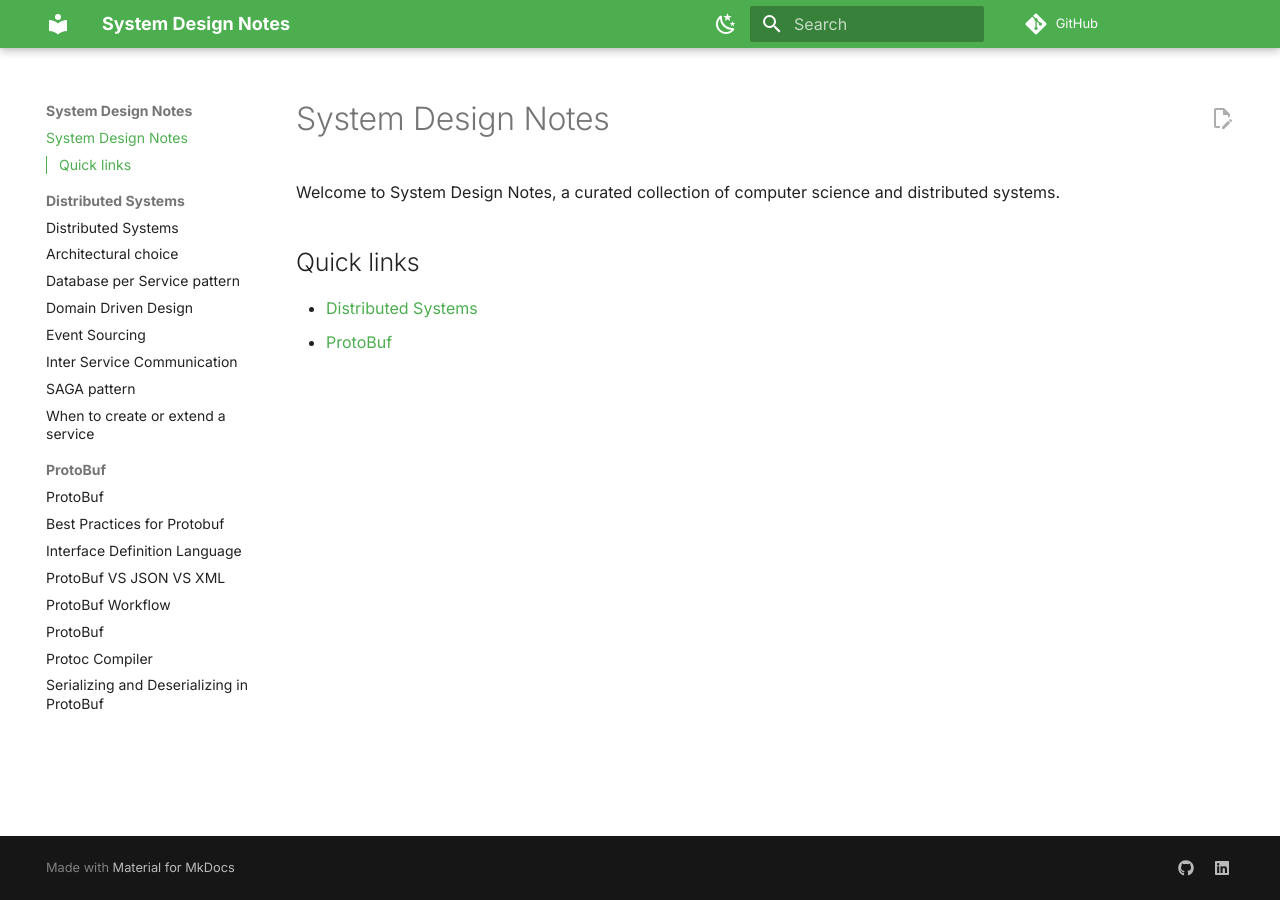
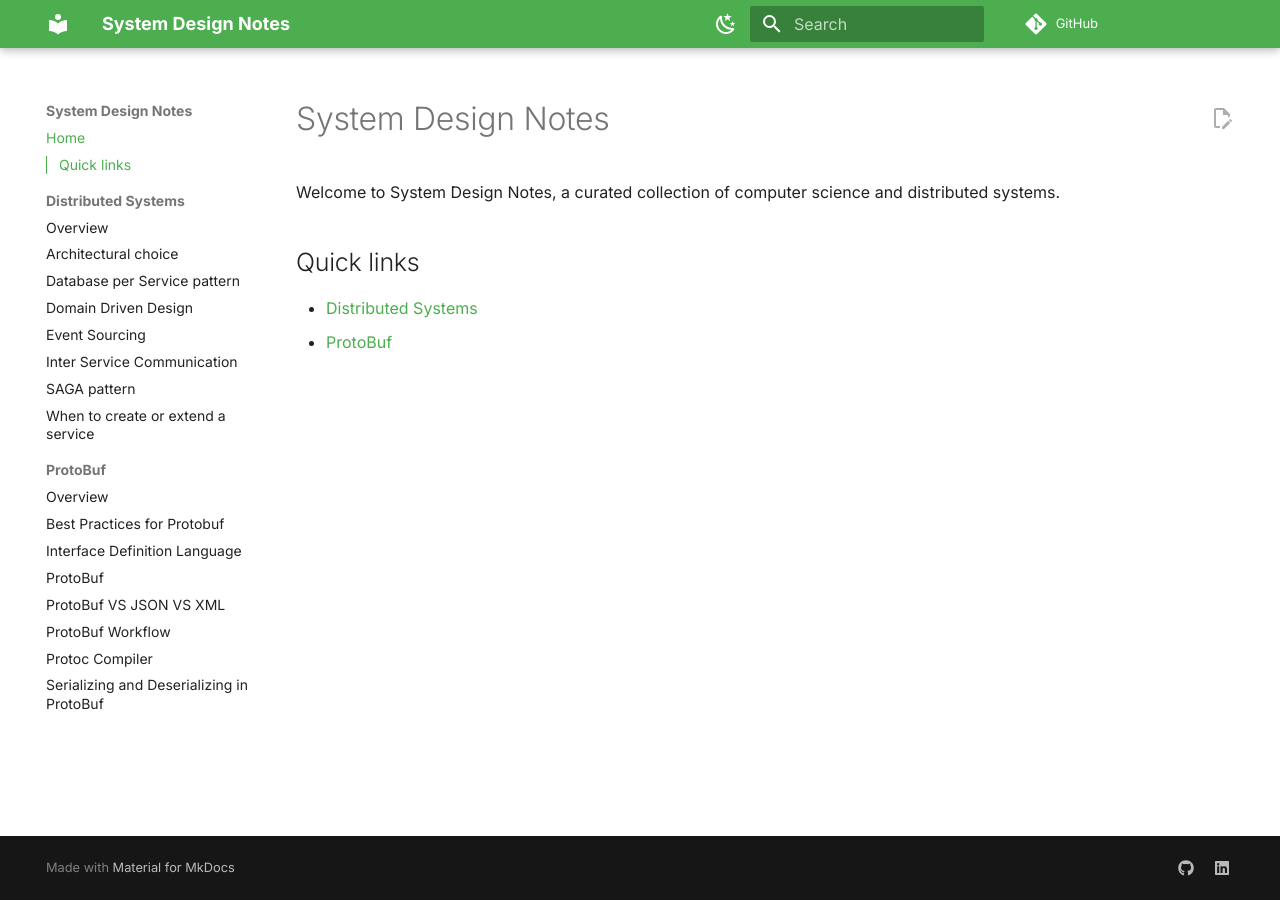
Before and after one commit to Abhijit25Mishra/System-Design-Notes, an MkDocs documentation site: the page built from docs/index.md, in a window 1280 px wide. Built offline with MkDocs 1.6.1 and Material for MkDocs 9.7.7, drawn with Linux system fonts in a browser that asks for light colours; comment, search, counter and statistics services are not loaded; some of the changed lines change nothing that is shown.

Commit message:
vault backup: 2025-11-03 02:36:08

```diff
--- a/mkdocs.yml
+++ b/mkdocs.yml
@@ -43,7 +43,8 @@ repo_name: GitHub
 edit_uri: edit/main/docs/
 
 plugins:
-  - awesome-pages
+  # - awesome-pages:  <- REMOVED this plugin
+  #     ignore_pages_files: true
   - search
 
 extra:
@@ -67,3 +68,25 @@ markdown_extensions:
   - pymdownx.tasklist:
       custom_checkbox: true
   - attr_list
+
+# ADDED this manual navigation block back
+nav:
+  - Home: index.md
+  - Distributed Systems:
+      - Overview: "Distributed Systems/index.md"
+      - Architectural choice: "Distributed Systems/Architectural choice.md"
+      - Database per Service pattern: "Distributed Systems/Database per Service pattern.md"
+      - Domain Driven Design: "Distributed Systems/Domain Driven Design.md"
+      - Event Sourcing: "Distributed Systems/Event Sourcing.md"
+      - Inter Service Communication: "Distributed Systems/Inter-Service Communication.md"
+      - SAGA pattern: "Distributed Systems/SAGA pattern.md"
+      - When to create or extend a service: "Distributed Systems/When to create or extend a service.md"
+  - ProtoBuf:
+      - Overview: "ProtoBuf/index.md"
+      - Best Practices for Protobuf: "ProtoBuf/Best Practices for Protobuf.md"
+      - Interface Definition Language: "ProtoBuf/Interface Definition Language.md"
+      - ProtoBuf: "ProtoBuf/ProtoBuf.md"
+      - ProtoBuf VS JSON VS XML: "ProtoBuf/ProtoBuf VS JSON VS XML.md"
+      - ProtoBuf Workflow: "ProtoBuf/ProtoBuf Workflow.md"
+      - Protoc Compiler: "ProtoBuf/Protoc Compiler.md"
+      - Serializing and Deserializing in ProtoBuf: "ProtoBuf/Serializing and Deserializing in ProtoBuf.md"
```
